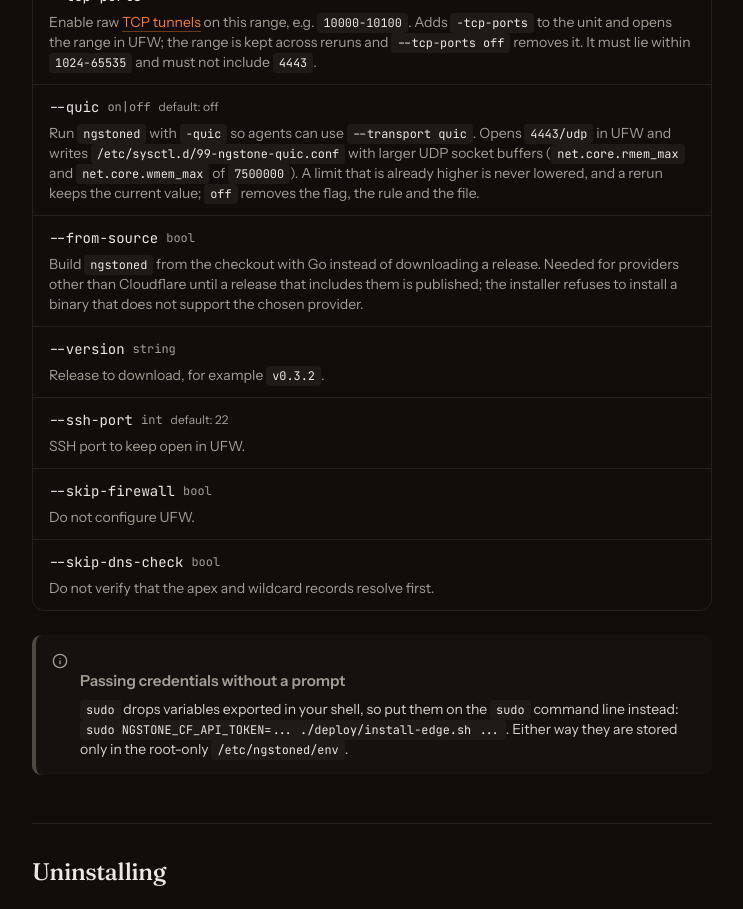
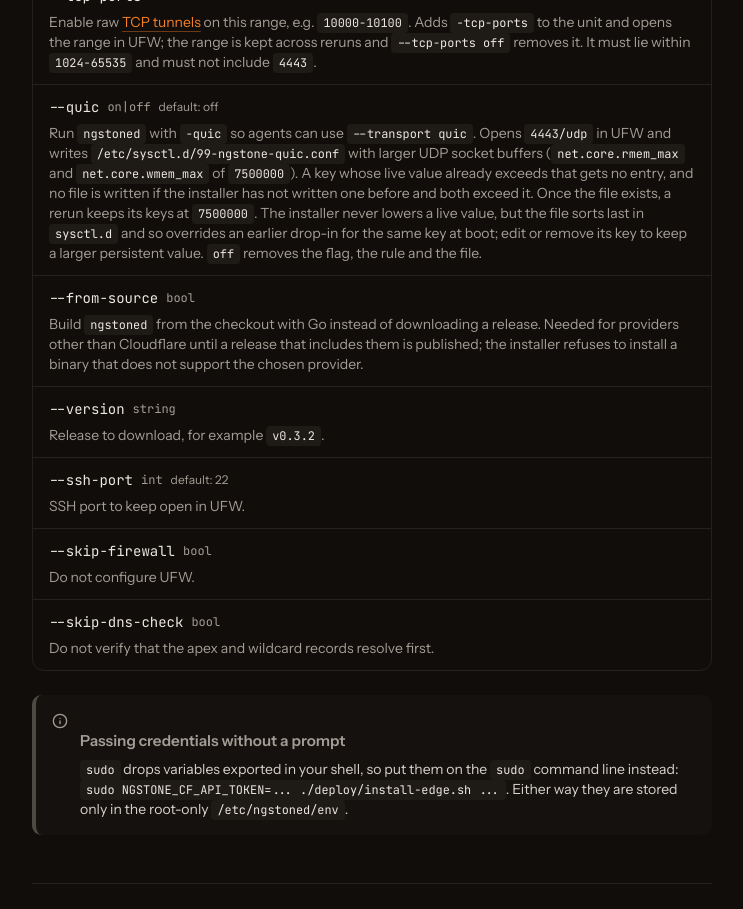
Before and after one commit to emilio-kariuki/ngstone, a Next.js app in the folder landing/: page /docs/guides/edge-vps in a window 1280 px wide. Shown: the part 1480-2389 px from the top of the page, without its empty margins (264-1007 px from the left). Built offline with nearby package versions, Linux system fonts and the light colour scheme.

Commit message:
docs(deploy): describe installer re-runs for UDP buffer limits

```diff
--- a/landing/src/app/docs/guides/edge-vps/page.tsx
+++ b/landing/src/app/docs/guides/edge-vps/page.tsx
@@ -113,10 +113,15 @@ $ sudo ./deploy/install-edge.sh \\
           <code>--transport quic</code>. Opens <code>4443/udp</code> in UFW
           and writes <code>/etc/sysctl.d/99-ngstone-quic.conf</code> with
           larger UDP socket buffers (<code>net.core.rmem_max</code> and{" "}
-          <code>net.core.wmem_max</code> of <code>7500000</code>). A limit
-          that is already higher is never lowered, and a rerun keeps the
-          current value; <code>off</code> removes the flag, the
-          rule and the file.
+          <code>net.core.wmem_max</code> of <code>7500000</code>). A key whose
+          live value already exceeds that gets no entry, and no file is
+          written if the installer has not written one before and both
+          exceed it. Once the file exists, a rerun keeps its keys at{" "}
+          <code>7500000</code>. The installer never lowers a live value, but
+          the file sorts last in <code>sysctl.d</code> and so overrides an
+          earlier drop-in for the same key at boot; edit or remove its key
+          to keep a larger persistent value. <code>off</code> removes the
+          flag, the rule and the file.
         </Property>
         <Property name="--from-source" type="bool">
           Build <code>ngstoned</code> from the checkout with Go instead of
```
Also changed, not shown: 1 other file (tests, documents, lock files or other folders).
